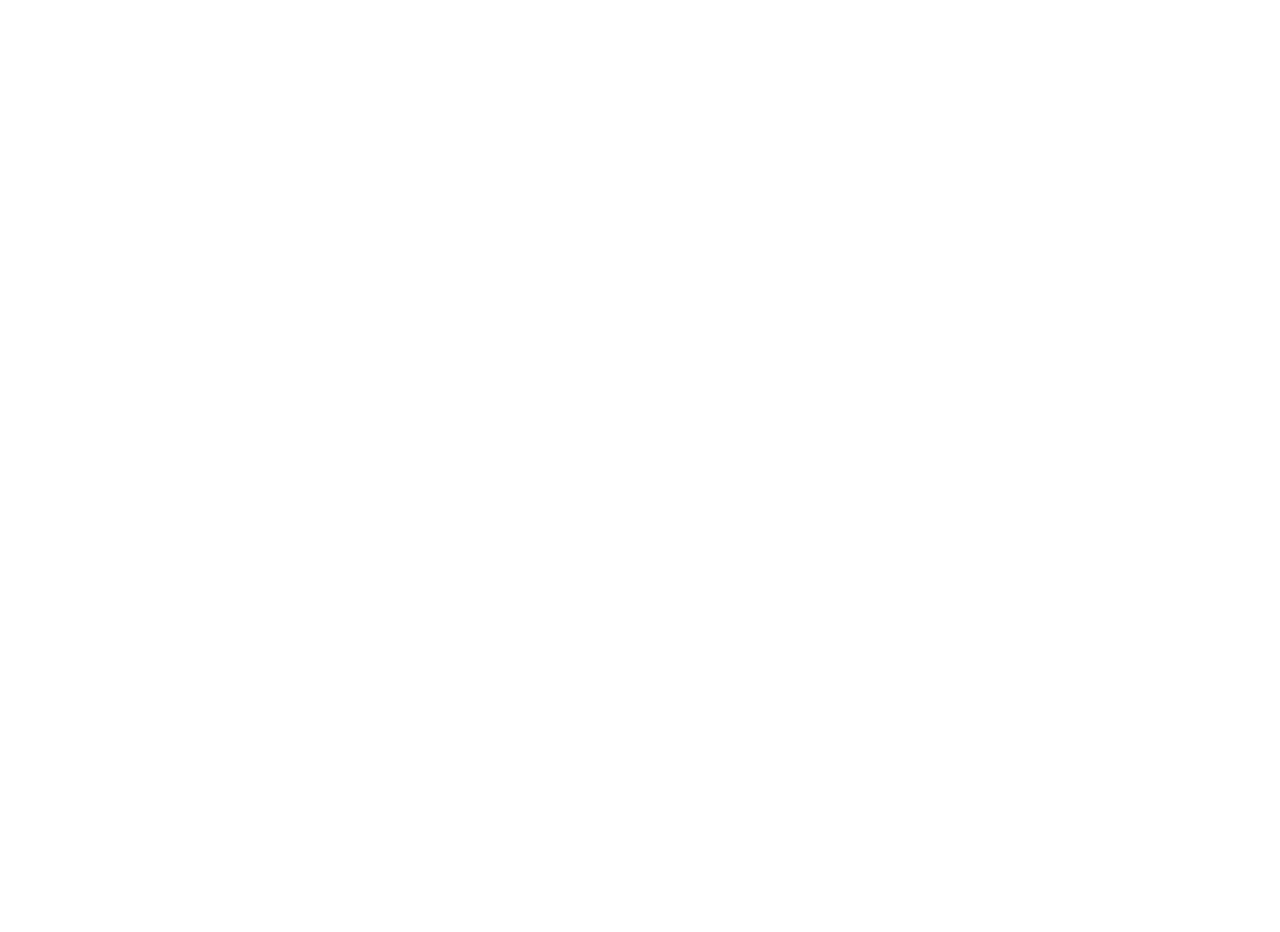
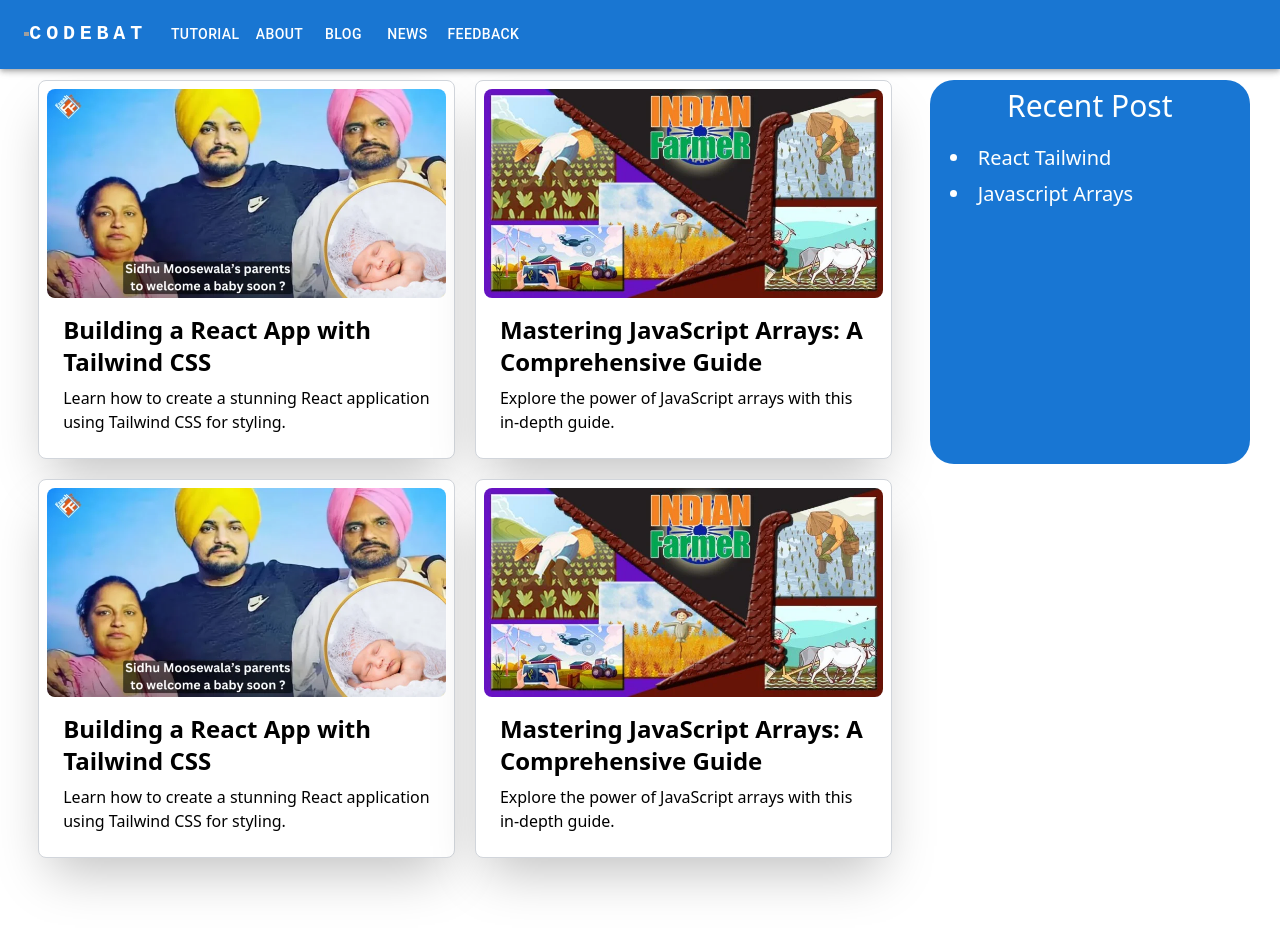
Before and after one commit to renish-1111/CodeBat, a React (Vite) app: page /blog in a window 1280 px wide. Before the commit this address had no page. Shown: the top 932 px of the page. Before the commit the page ends 800 px from the top, so only its background shows below. Built offline with nearby package versions, Linux system fonts and the light colour scheme; a web font is replaced by a local one.

Commit message:
/blog basic structure ready

```diff
--- a/src/App.tsx
+++ b/src/App.tsx
@@ -7,6 +7,7 @@ import Tutorial from './component/Tutorial';
 import C from './component/tutorial/C/C';
 import Java from './component/tutorial/Java';
 import About from './component/About';
+import Blog from './component/Blog';
 
 
 function App() {
@@ -16,10 +17,15 @@ function App() {
       <BrowserRouter>
         <Routes>
           <Route path="/" element={<Home />}></Route>
+          {/* about */}
           <Route path="/about" element={<About />}></Route>
-            <Route path="/tutorial" element={< Tutorial/>}></Route>
-            <Route path="/tutorial/c" element={< C/>}></Route>
-            <Route path="/tutorial/java" element={< Java/>}></Route>
+          {/* blog */}
+          <Route path="/blog" element={<Blog />}></Route>
+          {/* tutorial */}
+          <Route path="/tutorial" element={< Tutorial />}></Route>
+          <Route path="/tutorial/c" element={< C />}></Route>
+          <Route path="/tutorial/java" element={< Java />}></Route>
+
         </Routes>
       </BrowserRouter>
     </>
--- /dev/null
+++ b/src/component/Blog.tsx
@@ -0,0 +1,93 @@
+import { Link } from "react-router-dom";
+import Navbar from "./core/Navbar";
+
+
+const Blog = () => {
+    const blogPosts = [
+        {
+            title: "Building a React App with Tailwind CSS",
+            description: "Learn how to create a stunning React application using Tailwind CSS for styling.",
+            imageUrl: "./src/assets/image.png",
+            link: "/blog/react-tailwind",
+            count: 0,
+        },
+        {
+            title: "Mastering JavaScript Arrays: A Comprehensive Guide",
+            description: "Explore the power of JavaScript arrays with this in-depth guide.",
+            imageUrl: "./src/assets/23.png",
+            link: "/blog/javascript-arrays",
+            count: 0,
+        },
+        {
+            title: "Building a React App with Tailwind CSS",
+            description: "Learn how to create a stunning React application using Tailwind CSS for styling.",
+            imageUrl: "./src/assets/image.png",
+            link: "/blog/react-tailwind",
+            count: 0,
+
+        },
+        {
+            title: "Mastering JavaScript Arrays: A Comprehensive Guide",
+            description: "Explore the power of JavaScript arrays with this in-depth guide.",
+            imageUrl: "./src/assets/23.png",
+            link: "/blog/javascript-arrays",
+            count: 0,
+        },
+
+    ];
+
+    return (
+        <div>
+            <Navbar />
+
+            <div className="my-20 w-full flex flex-row justify-evenly">
+                {/* Blog Posts */}
+                <div className="  gap-5 grid md:grid-cols-2 w-full mx-3 md:flex-row md:w-2/3">
+                    {/* 66% width */}
+                    {blogPosts.map((post) => (
+                        <div
+                            key={post.title}
+                            className="card p-2 rounded-lg shadow-2xl bg-white border border-gray-300"
+                        >
+                            <Link to={post.link} className="block">
+                                <div className="relative h-50 rounded-lg overflow-hidden">
+                                    <img
+                                        className=""
+                                        src={post.imageUrl}
+                                        alt={post.title}
+                                    />
+                                </div>
+                                <div className="p-4">
+                                    <h2 className="text-2xl font-bold">{post.title}</h2>
+                                    <p className="mt-2">{post.description}</p>
+                                </div>
+                            </Link>
+                        </div>
+                    ))}
+                </div>
+
+                {/* Sidebar at right side */}
+                <div className="bg-[#1876d3] text-[#fefffe] h-96 rounded-3xl flex-col w-3/12 mr-1 hidden md:flex p-2">
+                    {/* 33% width */}
+                    <div className="text-center text-3xl">Recent Post</div>
+
+                    <div className="flex flex-col  m-3 gap-2 mt-5 text-xl">
+                        <li>
+                            <Link to={"/blog/react-tailwind"}>
+                                React Tailwind
+                            </Link>
+                        </li>
+                        <li>
+                            <Link to={"/blog/javascript-arrays"}>
+                                Javascript Arrays
+                            </Link>
+                        </li>
+                    </div>
+
+                </div>
+            </div>
+        </div>
+    );
+};
+
+export default Blog;
```
Also changed, not shown: src/assets/23.png (added), src/assets/image.png (added).
